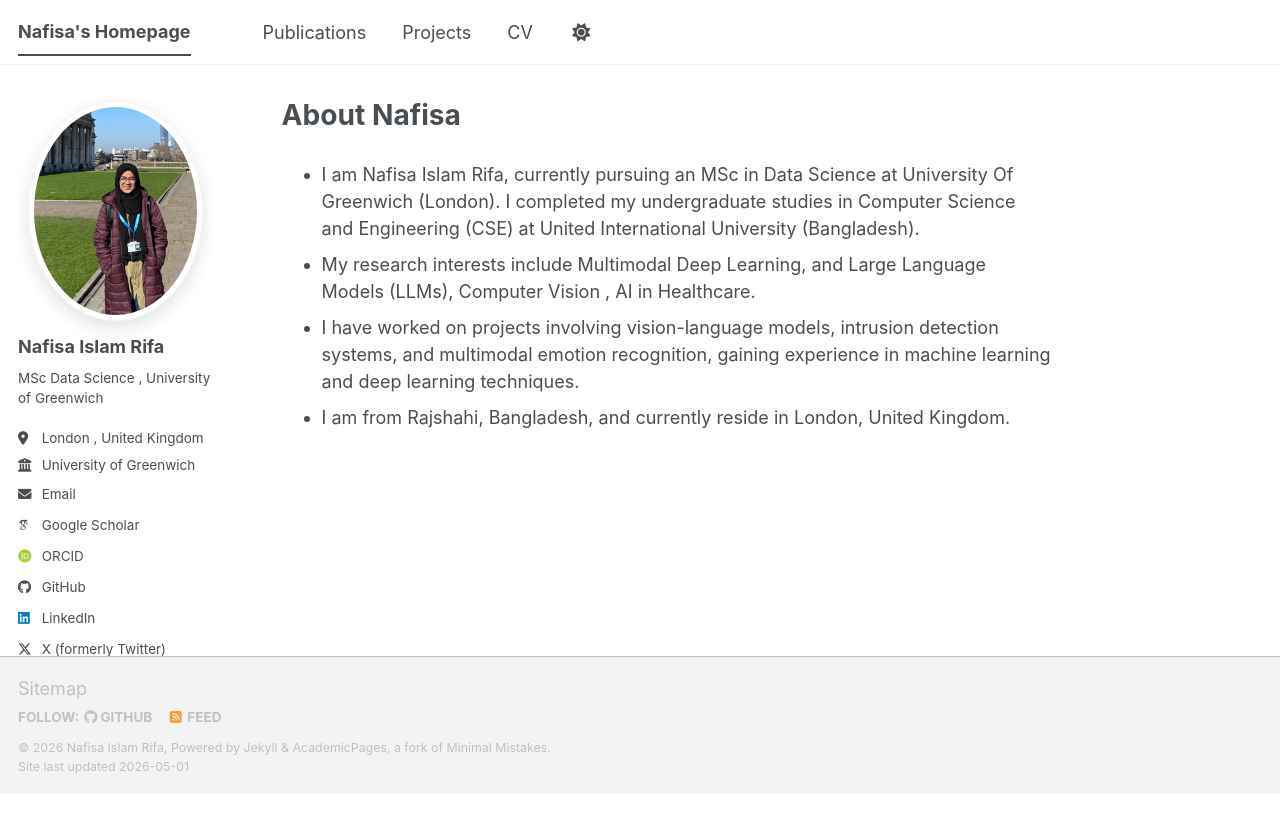
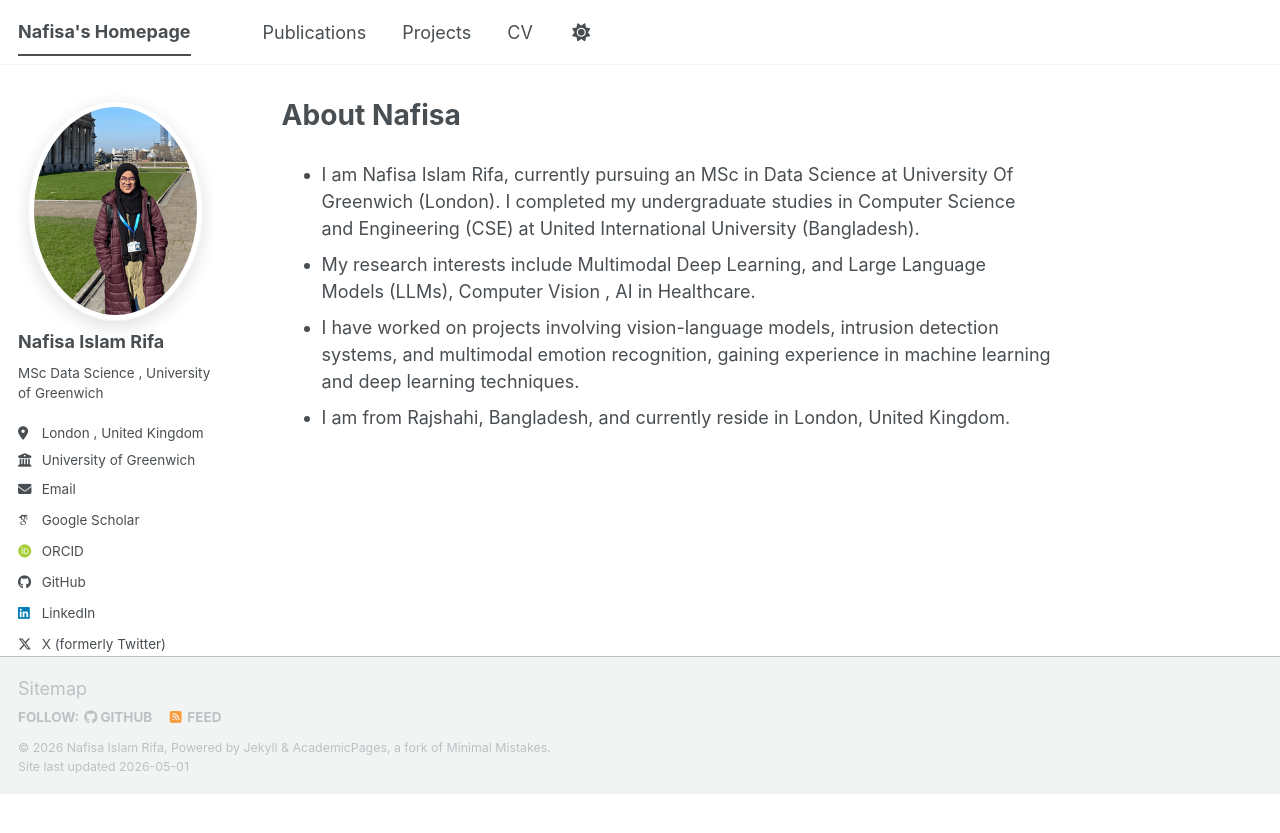
Before and after one commit to NafisaIslamRifa/NafisaIslamRifa.github.io, a Jekyll site: the page built from _pages/about.md, in a window 1280 px wide. Shown: the top 833 px of the page. Built offline with Jekyll 4.4.1, drawn with Linux system fonts in a browser that asks for light colours; some web fonts are replaced; a script bundle is joined from its source files by our own code; library files that are not in the unit come from our copies.

Commit message:
Remove author avatar styles from main.scss
Removed optional container styles for author avatar.

```diff
--- a/assets/css/main.scss
+++ b/assets/css/main.scss
@@ -52,9 +52,3 @@
   display: block;
   margin: auto;
 }
-
-/* optional container */
-.author__avatar{
-  text-align:center;
-  margin-bottom: 15px;
-}
```
